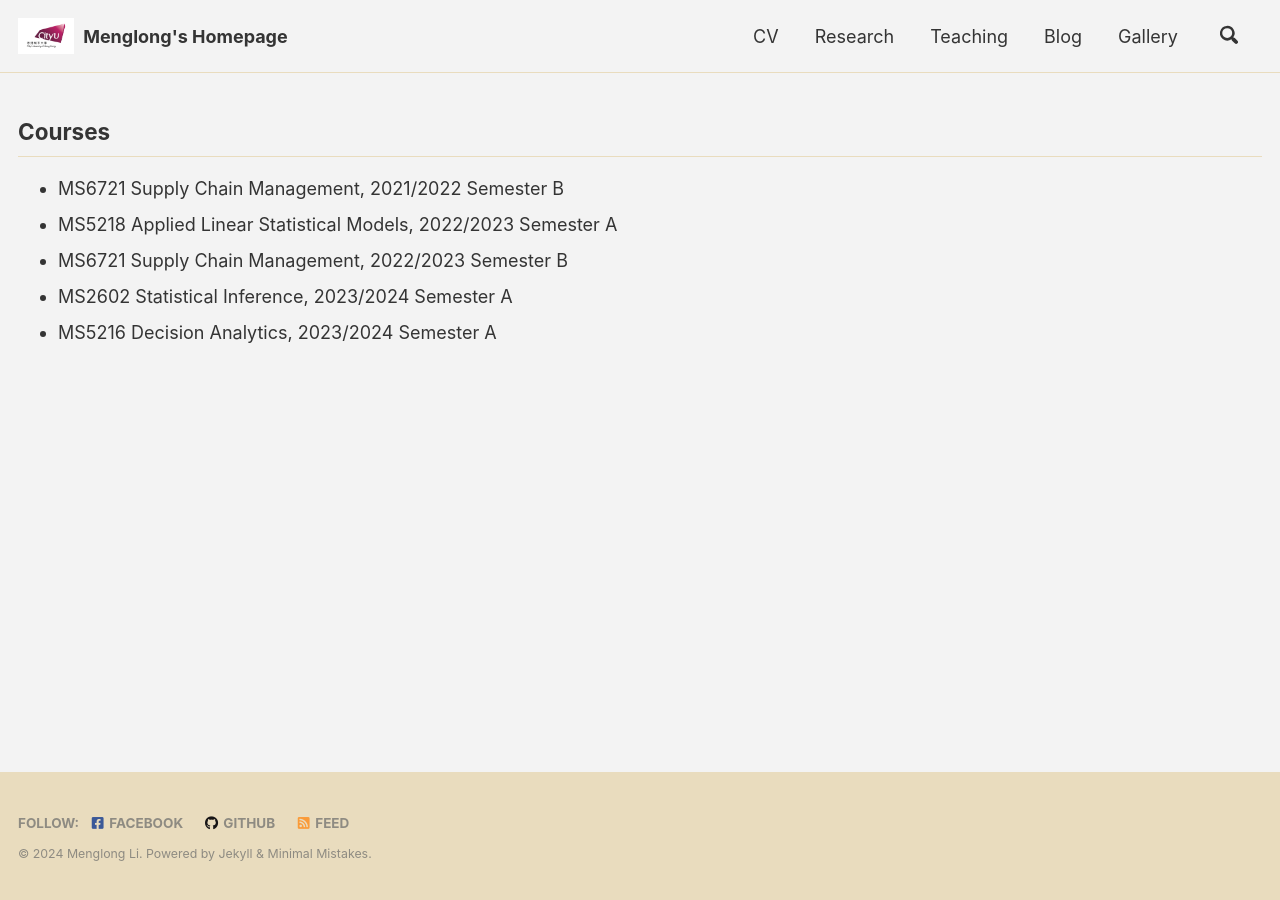
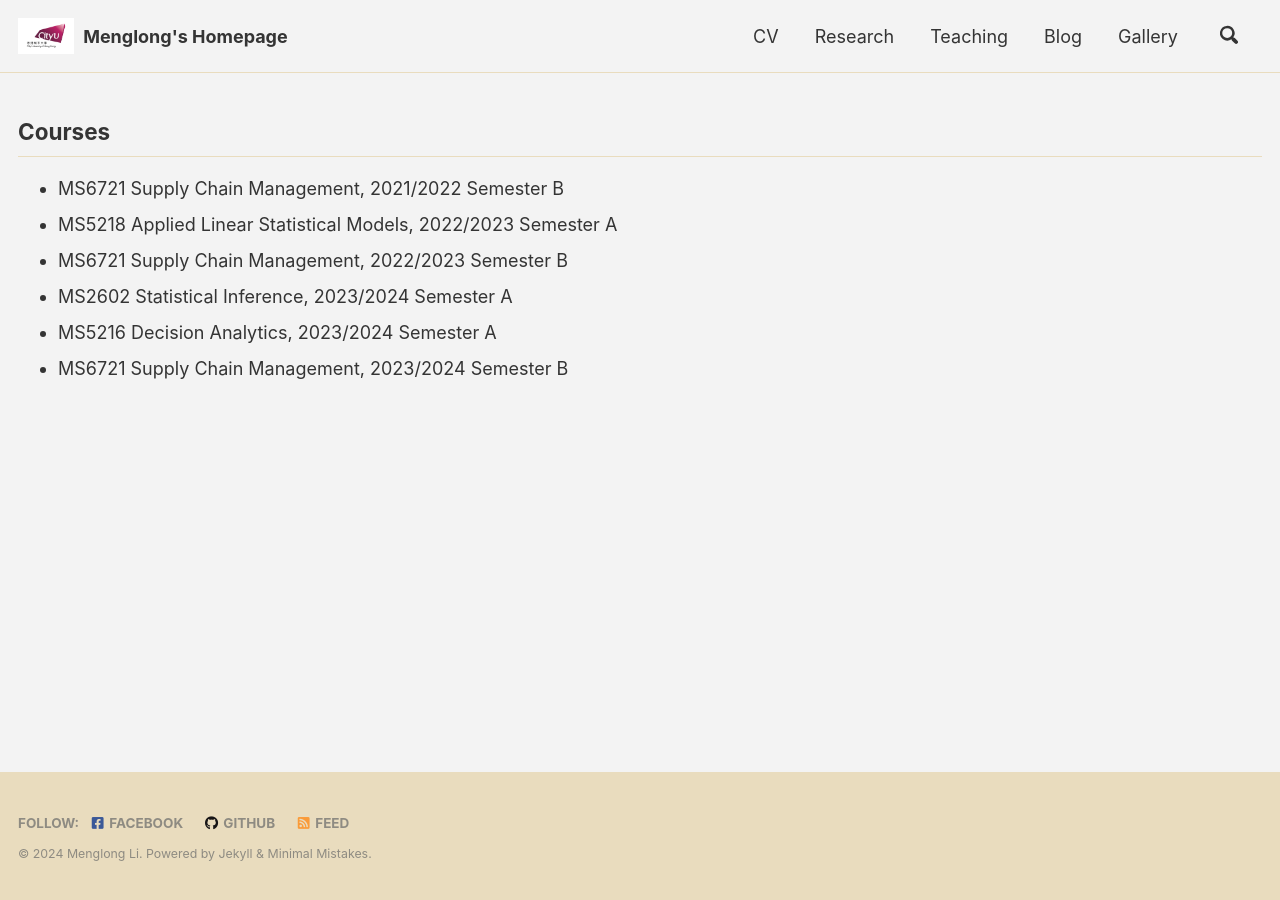
Before and after one commit to Menglongmath/Menglongmath.github.io, a Jekyll site: the page built from _pages/Teaching.md, in a window 1280 px wide. Built offline with Jekyll 4.4.1, drawn with Linux system fonts in a browser that asks for light colours; cached includes are drawn as plain includes.

Commit message:
Update Teaching.md

```diff
--- a/_pages/Teaching.md
+++ b/_pages/Teaching.md
@@ -14,3 +14,4 @@ permalink: /teaching/
 * MS6721 Supply Chain Management, 2022/2023 Semester B
 * MS2602 Statistical Inference, 2023/2024 Semester A
 * MS5216 Decision Analytics, 2023/2024 Semester A
+* MS6721 Supply Chain Management, 2023/2024 Semester B
```
